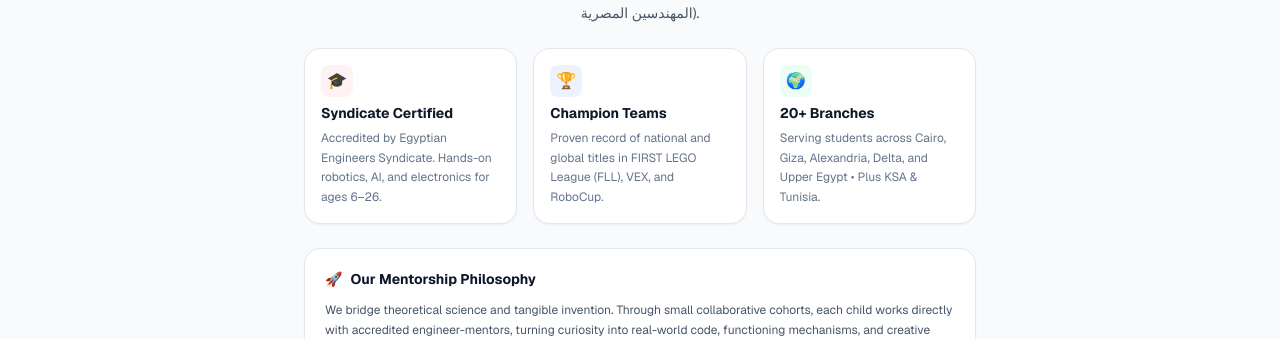
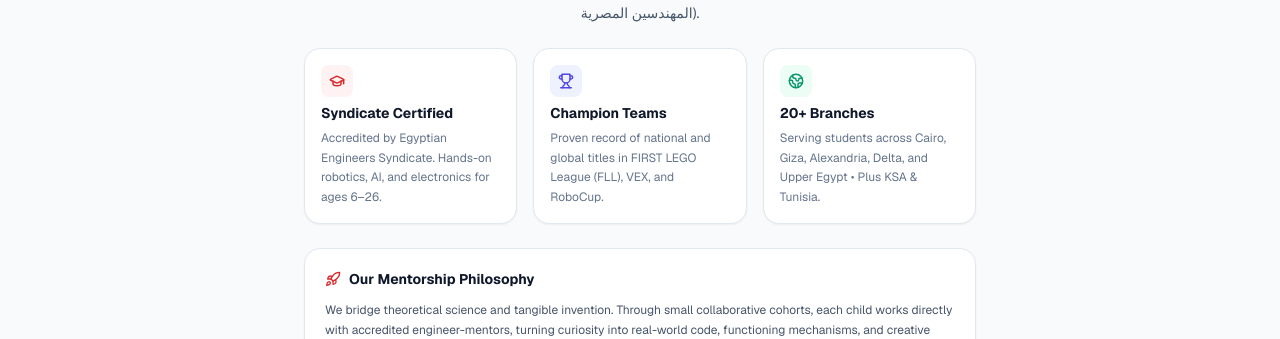
Before and after one commit to DragSensei/tutoring-platform, a Next.js app: page /about in a window 1280 px wide. Shown: the part 296-635 px from the top of the page. Built offline with nearby package versions, Linux system fonts and the light colour scheme.

Commit message:
feat(ui): replace consumer emojis with Lucide vector icon logos across marketing pillars and credentials

```diff
--- a/src/app/(marketing)/_components/PillarsSection.tsx
+++ b/src/app/(marketing)/_components/PillarsSection.tsx
@@ -1,6 +1,7 @@
 'use client';
 
 import { motion } from 'motion/react';
+import { Bot, GraduationCap, Lightbulb } from 'lucide-react';
 
 const itemVariants = {
   hidden: { opacity: 0, y: 16 },
@@ -22,8 +23,8 @@ export function PillarsSection() {
         transition={{ duration: 0.2 }}
         className="p-5 rounded-2xl bg-white border border-slate-200 shadow-sm text-left space-y-2 hover:border-slate-300 transition-colors"
       >
-        <div className="w-10 h-10 rounded-xl bg-red-50 text-red-600 flex items-center justify-center text-xl font-bold">
-          🤖
+        <div className="w-10 h-10 rounded-xl bg-red-50 text-red-600 flex items-center justify-center">
+          <Bot className="w-5 h-5" strokeWidth={2.2} />
         </div>
         <h2 className="text-base font-bold text-slate-900">Hands-On Building</h2>
         <p className="text-xs text-slate-500 leading-relaxed">
@@ -36,8 +37,8 @@ export function PillarsSection() {
         transition={{ duration: 0.2 }}
         className="p-5 rounded-2xl bg-white border border-slate-200 shadow-sm text-left space-y-2 hover:border-slate-300 transition-colors"
       >
-        <div className="w-10 h-10 rounded-xl bg-indigo-50 text-indigo-600 flex items-center justify-center text-xl font-bold">
-          👨‍🏫
+        <div className="w-10 h-10 rounded-xl bg-indigo-50 text-indigo-600 flex items-center justify-center">
+          <GraduationCap className="w-5 h-5" strokeWidth={2.2} />
         </div>
         <h2 className="text-base font-bold text-slate-900">Expert Mentors</h2>
         <p className="text-xs text-slate-500 leading-relaxed">
@@ -50,8 +51,8 @@ export function PillarsSection() {
         transition={{ duration: 0.2 }}
         className="p-5 rounded-2xl bg-white border border-slate-200 shadow-sm text-left space-y-2 hover:border-slate-300 transition-colors"
       >
-        <div className="w-10 h-10 rounded-xl bg-emerald-50 text-emerald-600 flex items-center justify-center text-xl font-bold">
-          💡
+        <div className="w-10 h-10 rounded-xl bg-emerald-50 text-emerald-600 flex items-center justify-center">
+          <Lightbulb className="w-5 h-5" strokeWidth={2.2} />
         </div>
         <h2 className="text-base font-bold text-slate-900">Creative Confidence</h2>
         <p className="text-xs text-slate-500 leading-relaxed">
--- a/src/app/(marketing)/about/_components/AboutCredentials.tsx
+++ b/src/app/(marketing)/about/_components/AboutCredentials.tsx
@@ -1,6 +1,7 @@
 'use client';
 
 import { motion } from 'motion/react';
+import { GraduationCap, Trophy, Globe2 } from 'lucide-react';
 
 const itemVariants = {
   hidden: { opacity: 0, y: 14 },
@@ -19,8 +20,8 @@ export function AboutCredentials() {
         transition={{ duration: 0.2 }}
         className="p-4 bg-white rounded-2xl border border-slate-200 shadow-sm space-y-1.5 hover:border-slate-300 transition-colors"
       >
-        <div className="w-8 h-8 rounded-lg bg-red-50 text-red-600 flex items-center justify-center text-base font-bold">
-          🎓
+        <div className="w-8 h-8 rounded-lg bg-red-50 text-red-600 flex items-center justify-center">
+          <GraduationCap className="w-4 h-4" strokeWidth={2.2} />
         </div>
         <h2 className="text-sm font-bold text-slate-900">Syndicate Certified</h2>
         <p className="text-xs text-slate-500 leading-relaxed">
@@ -33,8 +34,8 @@ export function AboutCredentials() {
         transition={{ duration: 0.2 }}
         className="p-4 bg-white rounded-2xl border border-slate-200 shadow-sm space-y-1.5 hover:border-slate-300 transition-colors"
       >
-        <div className="w-8 h-8 rounded-lg bg-indigo-50 text-indigo-600 flex items-center justify-center text-base font-bold">
-          🏆
+        <div className="w-8 h-8 rounded-lg bg-indigo-50 text-indigo-600 flex items-center justify-center">
+          <Trophy className="w-4 h-4" strokeWidth={2.2} />
         </div>
         <h2 className="text-sm font-bold text-slate-900">Champion Teams</h2>
         <p className="text-xs text-slate-500 leading-relaxed">
@@ -47,8 +48,8 @@ export function AboutCredentials() {
         transition={{ duration: 0.2 }}
         className="p-4 bg-white rounded-2xl border border-slate-200 shadow-sm space-y-1.5 hover:border-slate-300 transition-colors"
       >
-        <div className="w-8 h-8 rounded-lg bg-emerald-50 text-emerald-600 flex items-center justify-center text-base font-bold">
-          🌍
+        <div className="w-8 h-8 rounded-lg bg-emerald-50 text-emerald-600 flex items-center justify-center">
+          <Globe2 className="w-4 h-4" strokeWidth={2.2} />
         </div>
         <h2 className="text-sm font-bold text-slate-900">20+ Branches</h2>
         <p className="text-xs text-slate-500 leading-relaxed">
--- a/src/app/(marketing)/about/_components/AboutMission.tsx
+++ b/src/app/(marketing)/about/_components/AboutMission.tsx
@@ -2,6 +2,7 @@
 
 import Link from 'next/link';
 import { motion } from 'motion/react';
+import { Rocket } from 'lucide-react';
 
 const itemVariants = {
   hidden: { opacity: 0, y: 14 },
@@ -20,7 +21,7 @@ export function AboutMission() {
         className="p-5 bg-white rounded-2xl border border-slate-200 shadow-sm text-left space-y-3 text-xs text-slate-600 leading-relaxed"
       >
         <h3 className="text-sm font-bold text-slate-900 flex items-center gap-2">
-          <span>🚀</span> Our Mentorship Philosophy
+          <Rocket className="w-4 h-4 text-red-600" /> Our Mentorship Philosophy
         </h3>
         <p>
           We bridge theoretical science and tangible invention. Through small collaborative cohorts, each child works directly with accredited engineer-mentors, turning curiosity into real-world code, functioning mechanisms, and creative confidence.
```
